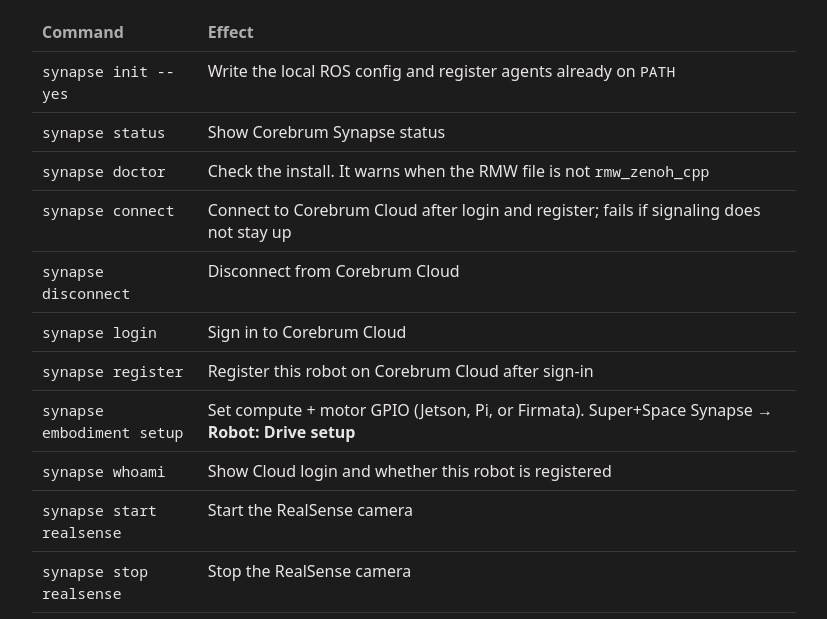
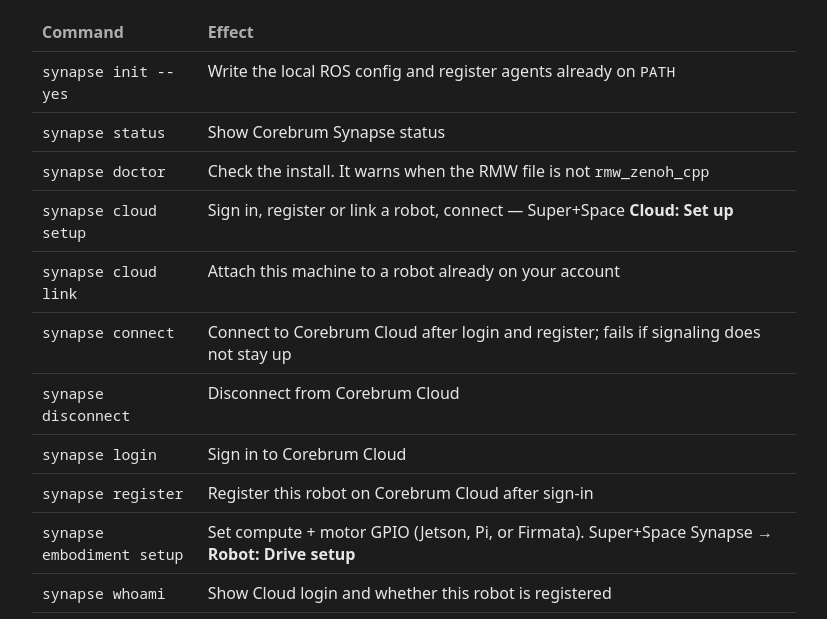
Before and after one commit to Corebrum/corebrum-os, a plain HTML site: page config/getting-started/synapse-cli.html in a window 1280 px wide. Shown: the part 149-768 px from the top of the page, without its empty margins (16-843 px from the left). Drawn offline with Linux system fonts and the light colour scheme; files whose address does not match are found by name.

Commit message:
Route Cloud set up to synapse cloud setup and add link menu.
Updates arc-menu, Synapse submenu, getting started, and unit tests for unified onboarding.

Co-authored-by: Cursor <cursoragent@cursor.com>

```diff
--- a/config/getting-started/synapse-cli.html
+++ b/config/getting-started/synapse-cli.html
@@ -20,6 +20,8 @@
           <tr><td><code>synapse init --yes</code></td><td>Write the local ROS config and register agents already on <code>PATH</code></td></tr>
           <tr><td><code>synapse status</code></td><td>Show Corebrum Synapse status</td></tr>
           <tr><td><code>synapse doctor</code></td><td>Check the install. It warns when the RMW file is not <code>rmw_zenoh_cpp</code></td></tr>
+          <tr><td><code>synapse cloud setup</code></td><td>Sign in, register or link a robot, connect — Super+Space <strong>Cloud: Set up</strong></td></tr>
+          <tr><td><code>synapse cloud link</code></td><td>Attach this machine to a robot already on your account</td></tr>
           <tr><td><code>synapse connect</code></td><td>Connect to Corebrum Cloud after login and register; fails if signaling does not stay up</td></tr>
           <tr><td><code>synapse disconnect</code></td><td>Disconnect from Corebrum Cloud</td></tr>
           <tr><td><code>synapse login</code></td><td>Sign in to Corebrum Cloud</td></tr>
```
Also changed, not shown: config/getting-started/synapse.html (+1 -0 lines), 5 other files.
